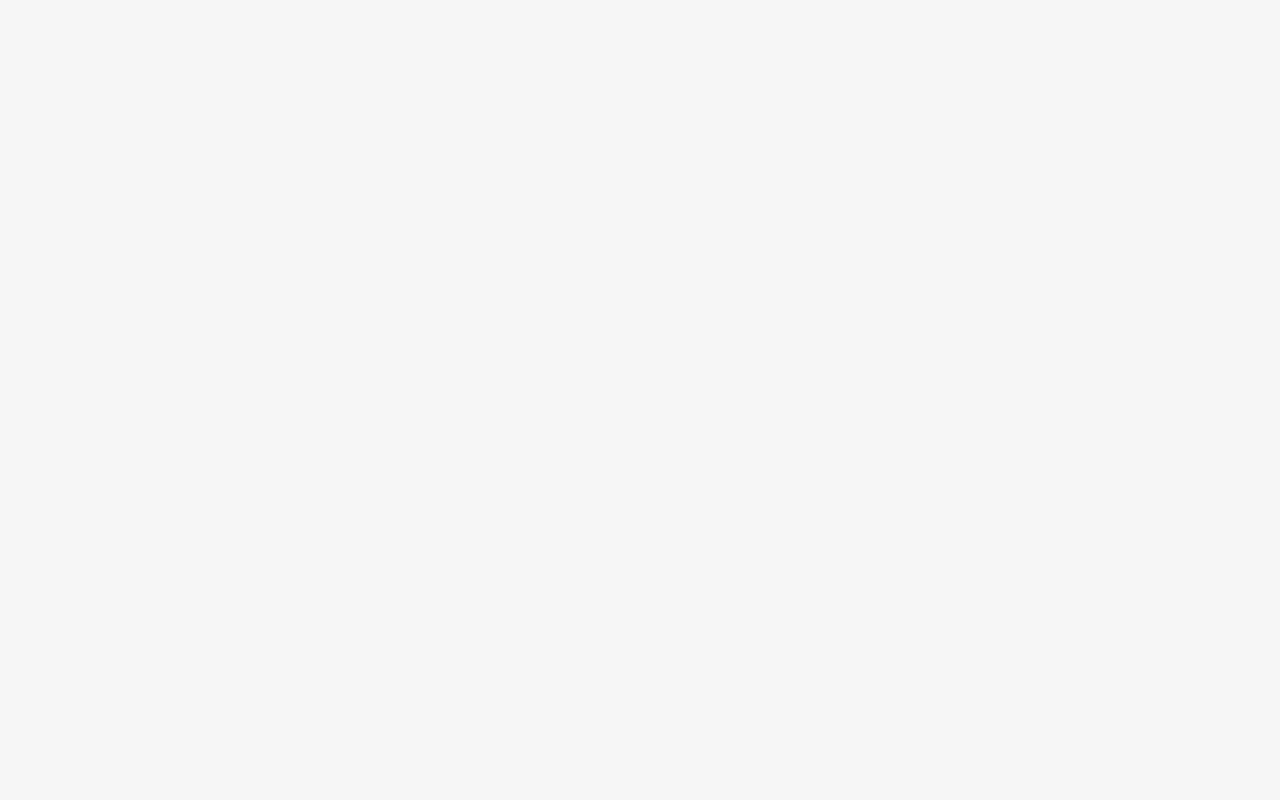
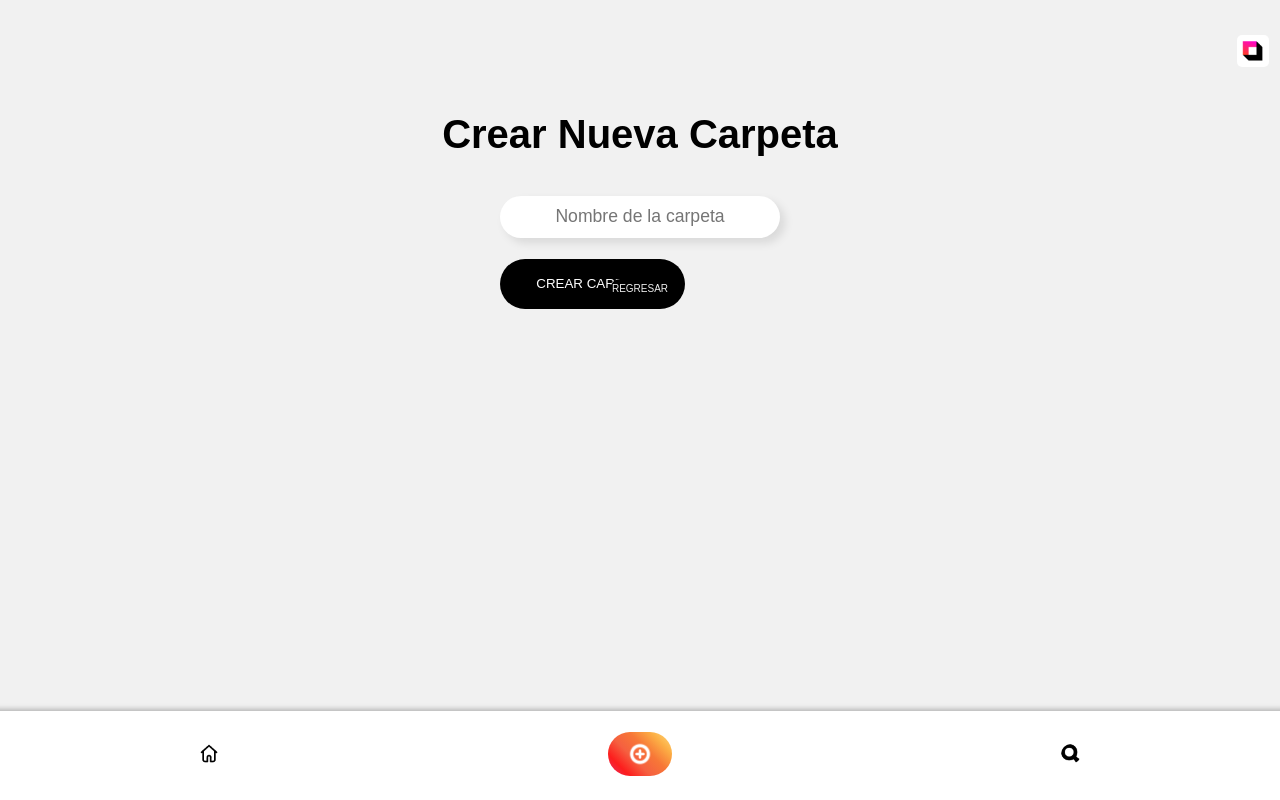
Before and after one commit to Riyadaram/PROYECTO_FINAL, a React (Vite) app: page /create-folder in a window 1280 px wide. Built offline with nearby package versions, Linux system fonts and the light colour scheme; a web font is replaced by a local one.

Commit message:
Crear y nombrar carpetas.

```diff
--- a/src/App.jsx
+++ b/src/App.jsx
@@ -6,6 +6,7 @@ import Register from './pages/register/Register'
 import RecoverPassword from './pages/login/RecoverPassword'
 import UserContent from './pages/userPage/UserContent'
 import './App.css'
+import CreateFolderPage from './pages/createFolder/CreateFolder'
 
 function App() {
   // const [count, setCount] = useState(0)
@@ -20,7 +21,7 @@ function App() {
         <Route path="/user-content" element={<UserContent />} />
         {/* Aquí puedes añadir las nuevas rutas de la rama Zalo */}
         <Route path="/add-file" element='' />
-        <Route path="/create-folder" element='' />
+        <Route path="/create-folder" element={<CreateFolderPage />} />
         <Route path="/folder" element='' />
         <Route path="/search" element='' />
       </Routes>
--- /dev/null
+++ b/src/pages/createFolder/CreateFolder.css
@@ -0,0 +1,7 @@
+.input-field {
+    width: 80%;
+    padding: 10px;
+    margin: 10px 0;
+    border-radius: 5px;
+    border: 1px solid #ccc;
+  }
--- /dev/null
+++ b/src/pages/createFolder/CreateFolder.jsx
@@ -0,0 +1,43 @@
+import { useState } from 'react'; // Solo importa useState
+import { Link } from 'react-router-dom';
+import Header from '../../components/Header/Header';
+import './CreateFolder.css';
+import FooterMenu from '../../components/footerMenu/FooterMenu';
+
+const CreateFolderPage = () => {
+  const [folderName, setFolderName] = useState('');
+
+  const handleFolderNameChange = (e) => {
+    setFolderName(e.target.value);
+  };
+
+  const handleSubmit = (e) => {
+    e.preventDefault();
+    console.log("Nombre de la carpeta:", folderName);
+  };
+
+  return (
+    <div className="user-content">
+      <Header />
+
+      <h1 className="user-name">Crear Nueva Carpeta</h1>
+
+      <form onSubmit={handleSubmit}>
+        <input
+          type="text"
+          value={folderName}
+          onChange={handleFolderNameChange}
+          placeholder="Nombre de la carpeta"
+          className="input-field"
+        />
+        <button type="submit" className="create-folder-btn">Crear Carpeta</button>
+      </form>
+
+      <Link to='/user-content' className="logout-btn">Regresar</Link>
+
+      <FooterMenu />
+    </div>
+  );
+}
+
+export default CreateFolderPage;
```
